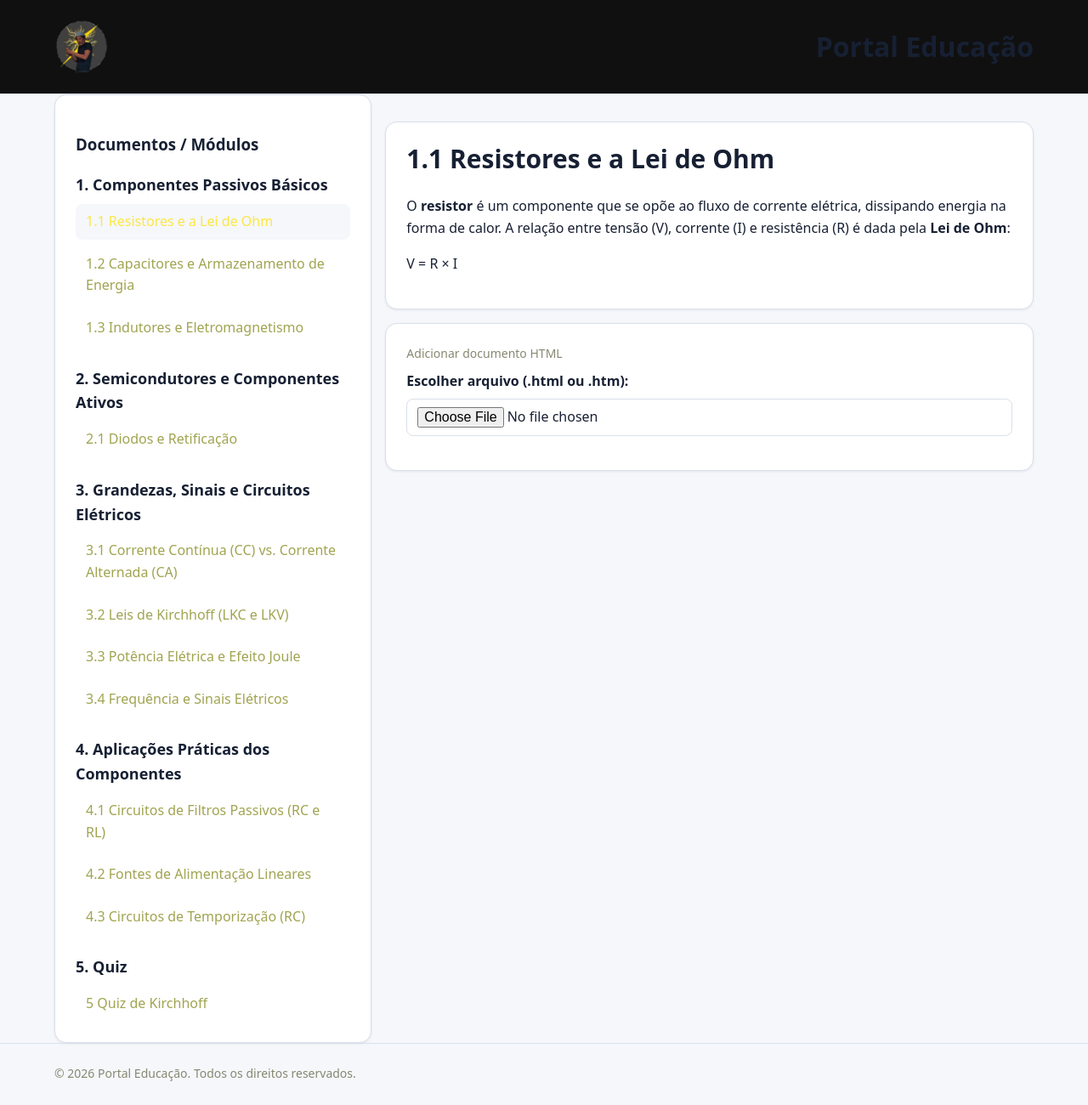
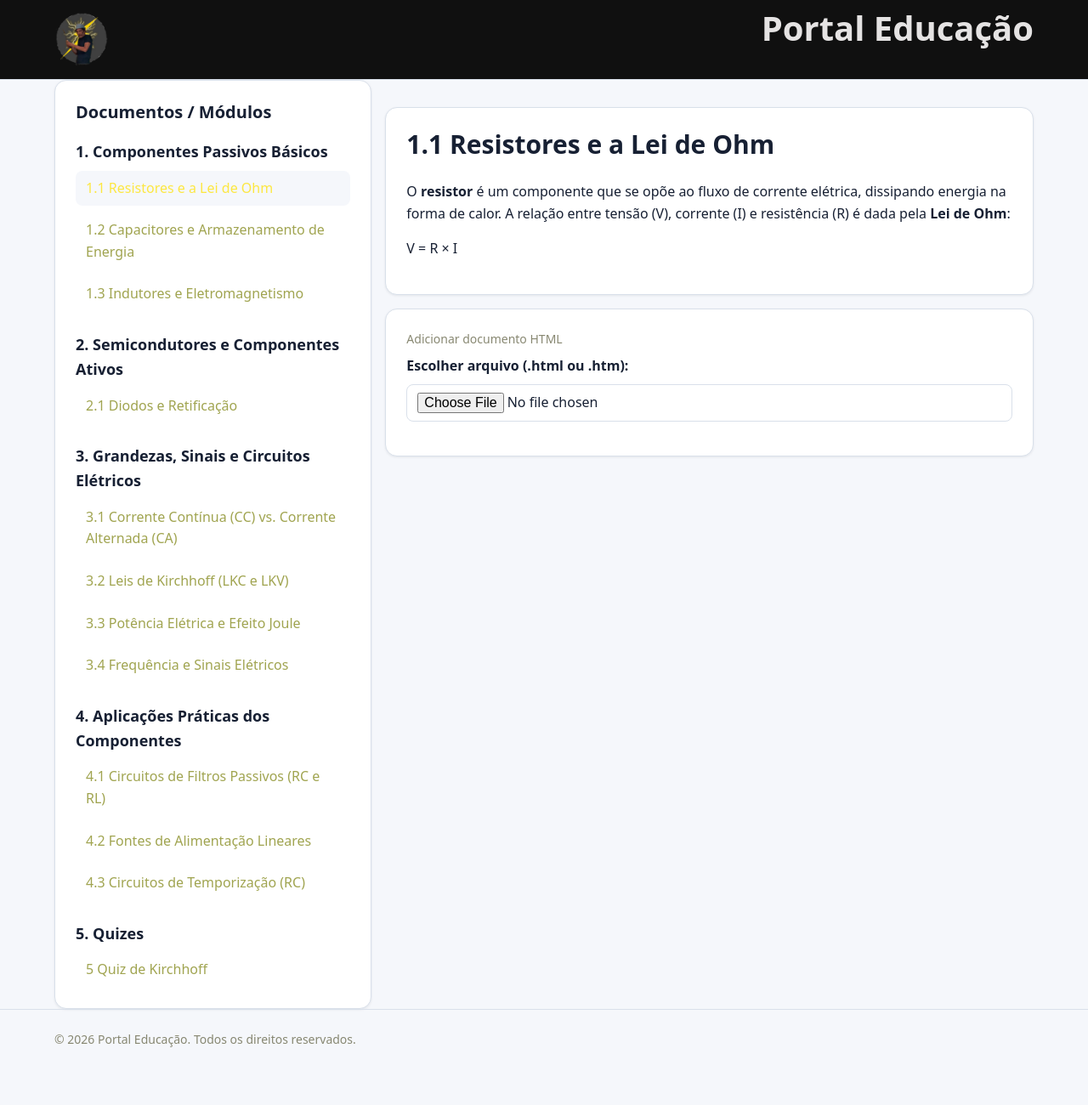
Before and after one commit to Pedro-augusto-dev9/portal-educacao, a plain HTML site: page index.html in a window 1280 px wide. Shown: the whole page at 85% size. After the commit the page ends 1274 px from the top, so only its background shows below. Drawn offline with Linux system fonts and the light colour scheme.

Commit message:
finalização

```diff
--- a/index.html
+++ b/index.html
@@ -10,14 +10,14 @@
 <body class="pagina">
     <header class="cabecalho-site">
         <div class="container cabecalho-interno">
-                <img src="assets/seumadruga3.png" alt="" width="64" height="64">
-            <h1>Portal Educação</h1>
+            <img class="logo-site" src="assets/seumadruga3.png" alt="" width="64" height="64">
+            <h1 class="titulo-site">Portal Educação</h1>
         </div>
     </header>
 
     <div class="container grade">
         <aside class="coluna-4 cartao">
-            <h3>Documentos / Módulos</h3>
+            <h3 class="titulo-modulos">Documentos / Módulos</h3>
             <nav class="navegacao-site" id="side-nav" aria-label="Módulos">
                 <p class="titulo-navegacao">1. Componentes Passivos Básicos</p>
                 <a href="#" class="link-documento active" data-doc="doc-resistores" aria-current="page">1.1 Resistores e a Lei de Ohm</a>
@@ -38,7 +38,7 @@
                 <a href="#" class="link-documento" data-doc="doc-fontes">4.2 Fontes de Alimentação Lineares</a>
                 <a href="#" class="link-documento" data-doc="doc-temporizacao">4.3 Circuitos de Temporização (RC)</a>
 
-                <p class="titulo-navegacao">5. Quiz</p>
+                <p class="titulo-navegacao">5. Quizes</p>
                 <a href="#" class="link-documento" data-doc="doc-quiz">5 Quiz de Kirchhoff</a>
             </nav>
         </aside>
@@ -342,7 +342,7 @@
 
     <footer class="rodape-site">
         <div class="container">
-            <p class="mb-0">&copy; 2026 Portal Educação. Todos os direitos reservados.</p>
+            <p class="texto-rodape">&copy; 2026 Portal Educação. Todos os direitos reservados.</p>
         </div>
     </footer>
 
```
